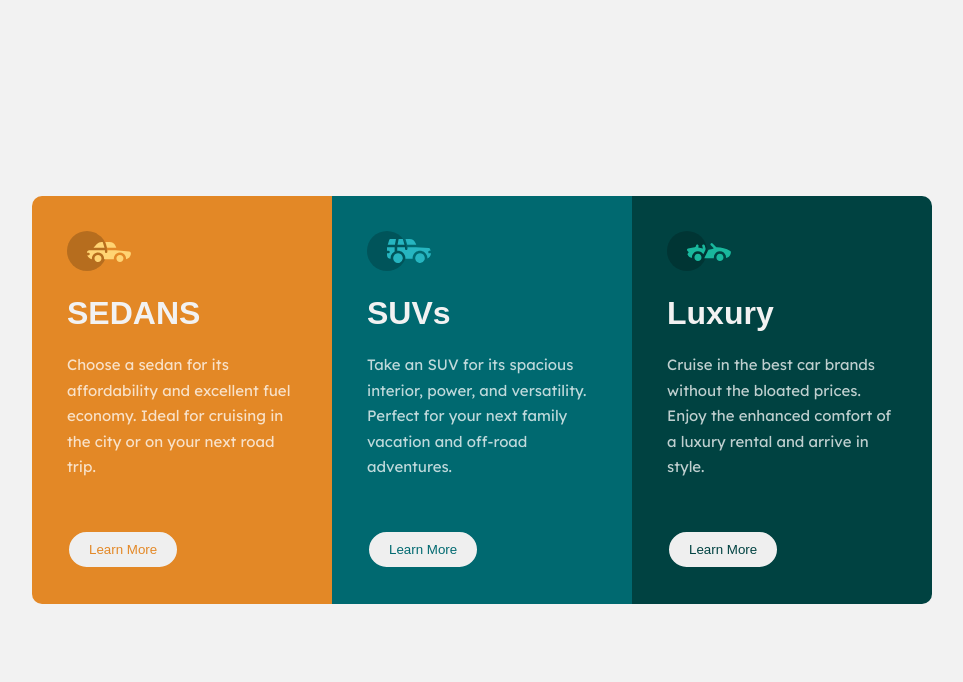
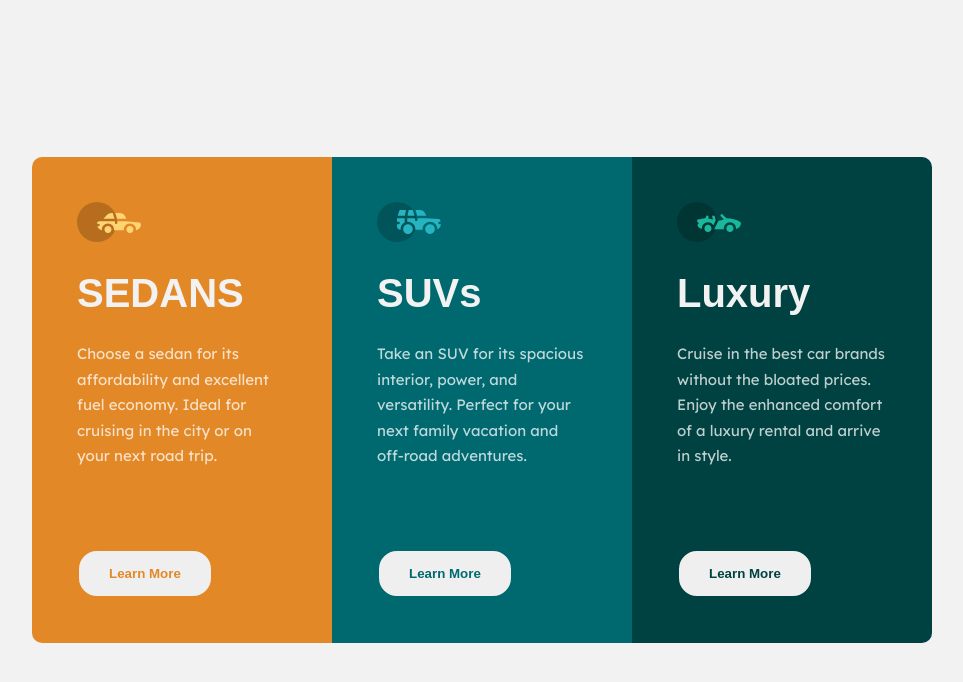
Before and after one commit to shimanto-codes/3-column-preview-card-component, a plain HTML site: page index.html in a window 1280 px wide. Shown: the whole page, without its empty margins (158-1121 px from the left). Drawn offline with Linux system fonts and the light colour scheme; a web font is replaced by a local one.

Commit message:
Add files via upload

```diff
--- a/style.css
+++ b/style.css
@@ -40,7 +40,7 @@ main{
 }
 
 .card{
-  padding: 35px;
+  padding: 45px;
 }
 
 /*  Different backgrond color for every child*/
@@ -58,24 +58,26 @@ main{
 }
 
 .card h1{
-  font-size: 32px;
+  font-size: 40px;
   font-family: var(--secondary-font);
-  padding-top: 20px;
+  padding-top: 25px;
   font-weight:700 ;
 }
 
 .card p{
-  padding-top: 20px;
+  padding-top: 25px;
   font-weight: 400;
   color: var(--transparent-white);
   line-height: 1.7;
 }
 .card button{
-  margin-top: 50px;
-  padding: 10px 20px;
-  border: none;
+  margin-top: 80px;
+  padding: 15px 30px;
   border-radius: 20px;
+  font-weight: 700;
+  cursor: pointer;
 }
+
 /* Diffetent text color for button */
 .card:nth-child(1) button{
   color: var(--gold-500);
@@ -94,6 +96,7 @@ main{
   background-color: transparent;
   border: 2px solid var(--transparent-white);
   color: var(--transparent-white);
+  transition: ease-in 0.5s;
 }
 /* responsive */
 @media screen and (max-width:750px) {
```
